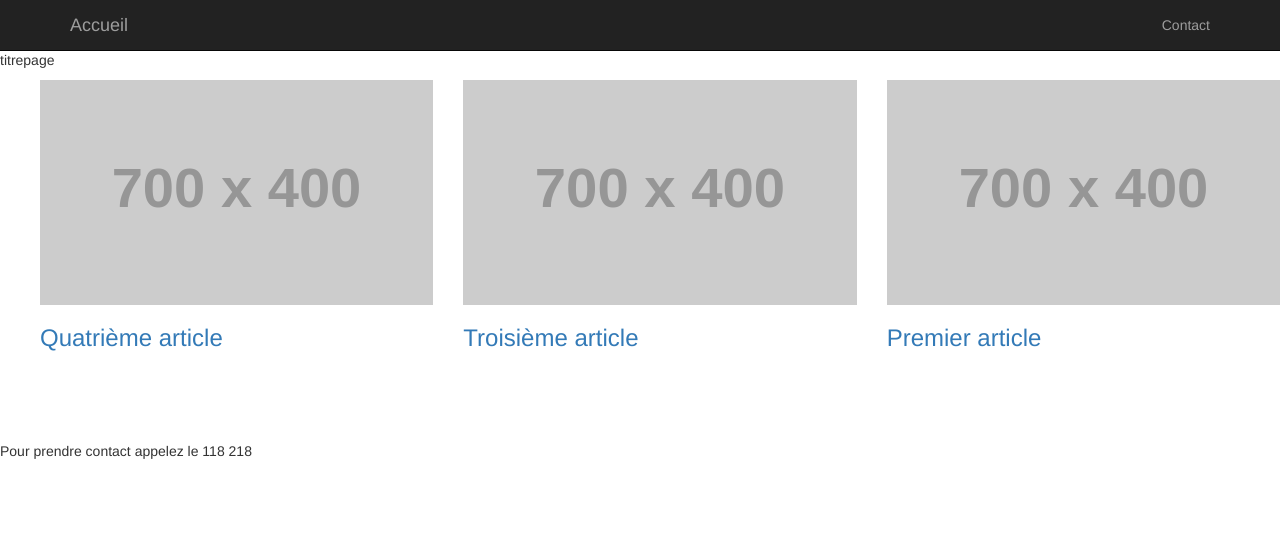
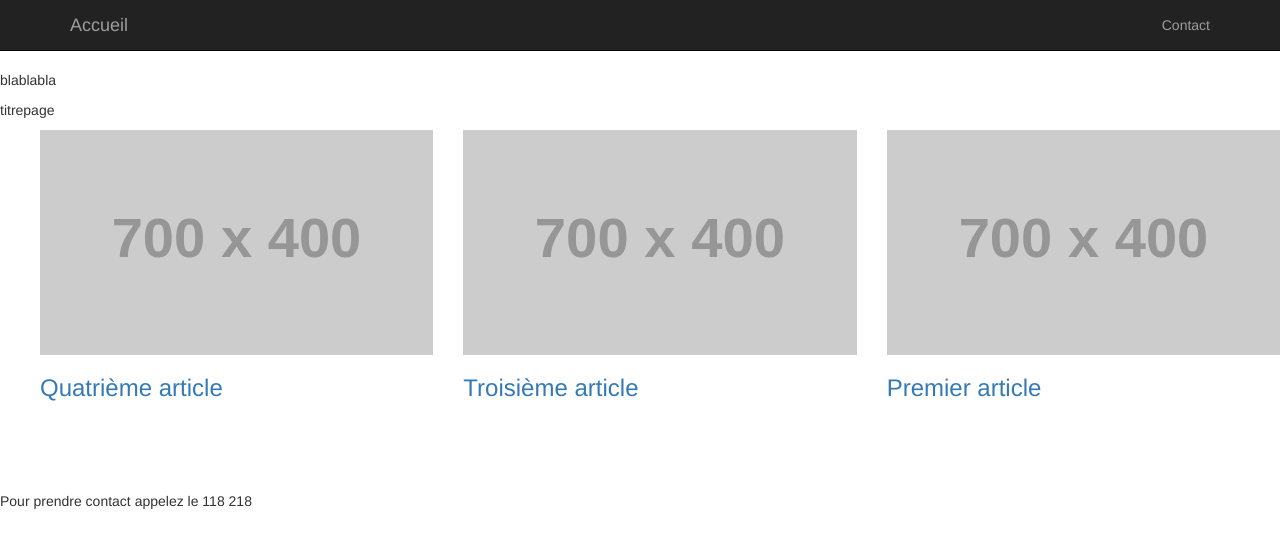
Before and after one commit to Mathilda09/Mathilda09.github.io, a Jekyll site: the page built from index.html, in a window 1280 px wide. Shown: the top 548 px of the page. Built offline with Jekyll 4.4.1, drawn with Linux system fonts in a browser that asks for light colours.

Commit message:
modifié :         _includes/header.html

```diff
--- a/_includes/header.html
+++ b/_includes/header.html
@@ -1,4 +1,6 @@
 <header>
+		<h1>{{page.titre}} </h1>
+		<p>{{site.description}}<p>
 <nav class="navbar navbar-inverse navbar-fixed-top" role="navigation">
         <div class="container">
             <!-- Brand and toggle get grouped for better mobile display -->
```
